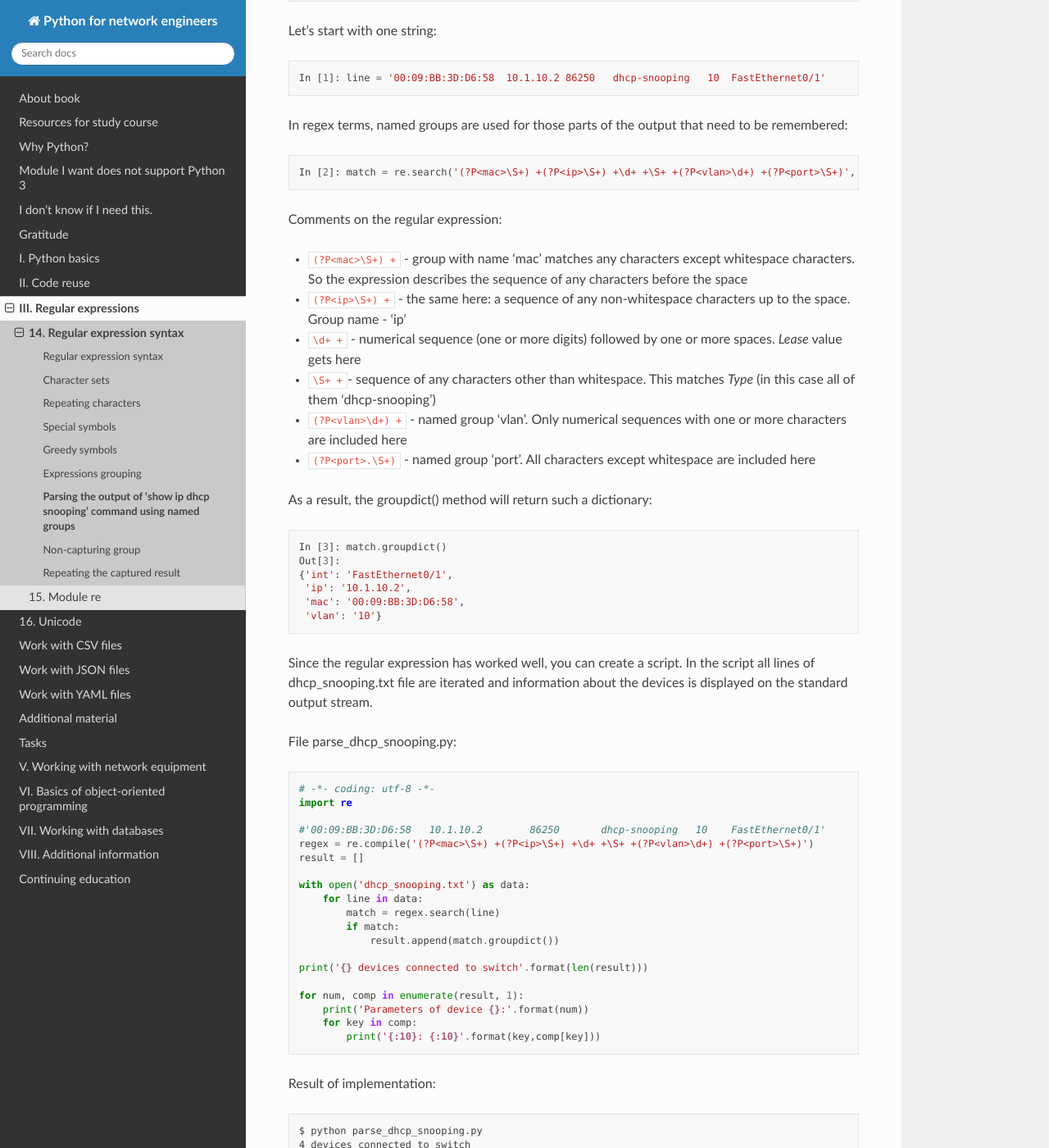
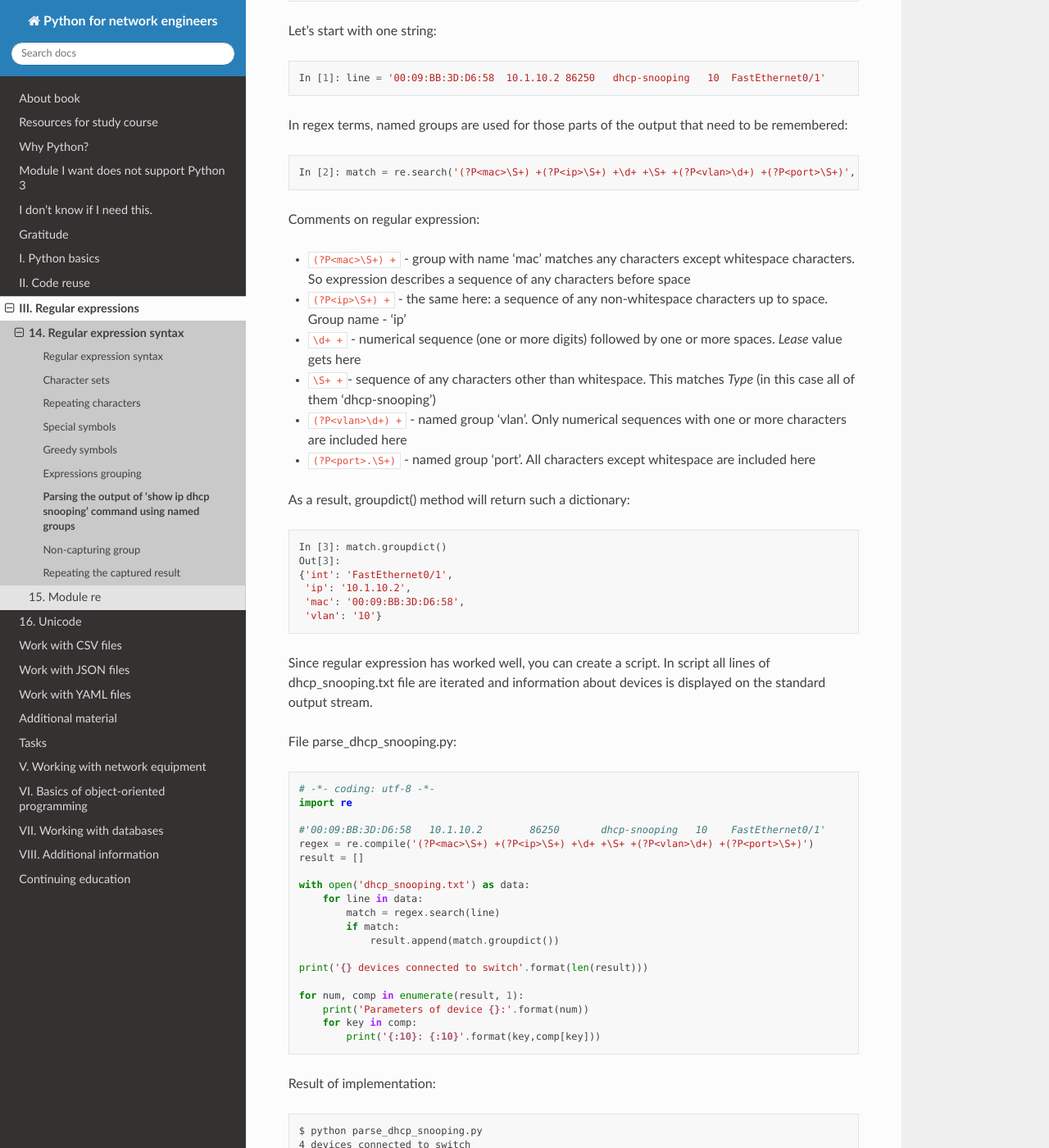
Before and after one commit to natenka/pyneng-book-en, a Sphinx documentation site: the page built from docs/source/book/14_regex/4a_group_example.rst, in a window 1280 px wide and 1400 px high, scrolled down 529 px. Shown: the whole window at 82% size. Built offline with Sphinx 7.4.7 and the Read the Docs theme 2.0.0, drawn with Linux system fonts in a browser that asks for light colours; pages that are not in the unit, such as notebooks, are missing from menus.

Commit message:
Update 4a_group_example.rst

```diff
--- a/docs/source/book/14_regex/4a_group_example.rst
+++ b/docs/source/book/14_regex/4a_group_example.rst
@@ -27,16 +27,16 @@ In regex terms, named groups are used for those parts of the output that need to
 
     In [2]: match = re.search('(?P<mac>\S+) +(?P<ip>\S+) +\d+ +\S+ +(?P<vlan>\d+) +(?P<port>\S+)', line)
 
-Comments on the regular expression:
+Comments on regular expression:
 
--  ``(?P<mac>\S+) +`` - group with name ‘mac’ matches any characters except whitespace characters. So the expression describes the sequence of any characters before the space
--  ``(?P<ip>\S+) +`` - the same here: a sequence of any non-whitespace characters up to the space. Group name - ‘ip’
+-  ``(?P<mac>\S+) +`` - group with name ‘mac’ matches any characters except whitespace characters. So expression describes a sequence of any characters before space
+-  ``(?P<ip>\S+) +`` - the same here: a sequence of any non-whitespace characters up to space. Group name - ‘ip’
 -  ``\d+ +`` - numerical sequence (one or more digits) followed by one or more spaces. *Lease* value gets here
 -  ``\S+ +``- sequence of any characters other than whitespace. This matches *Type* (in this case all of them ‘dhcp-snooping’)
 -  ``(?P<vlan>\d+) +`` - named group ‘vlan’. Only numerical sequences with one or more characters are included here
 -  ``(?P<port>.\S+)`` - named group 'port'. All characters except whitespace are included here
 
-As a result, the groupdict() method will return such a dictionary:
+As a result, groupdict() method will return such a dictionary:
 
 .. code:: python
 
@@ -47,7 +47,7 @@ As a result, the groupdict() method will return such a dictionary:
      'mac': '00:09:BB:3D:D6:58',
      'vlan': '10'}
 
-Since the regular expression has worked well, you can create a script. In the script all lines of dhcp\_snooping.txt file are iterated and information about the devices is displayed on the standard output stream.
+Since regular expression has worked well, you can create a script. In script all lines of dhcp\_snooping.txt file are iterated and information about devices is displayed on the standard output stream.
 
 File parse_dhcp_snooping.py:
 
```
